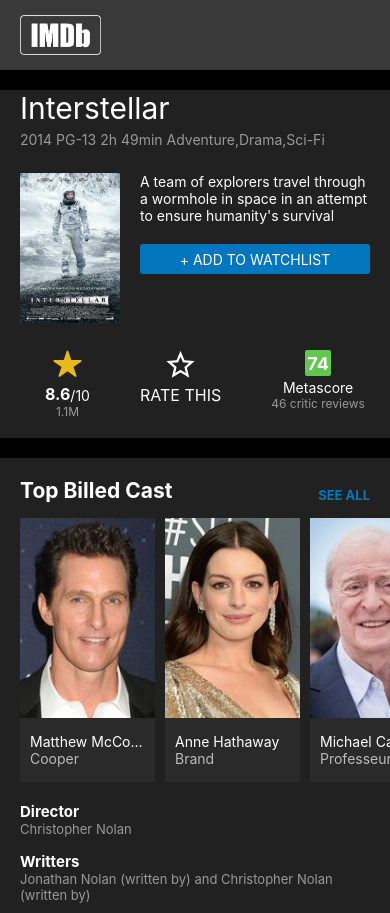
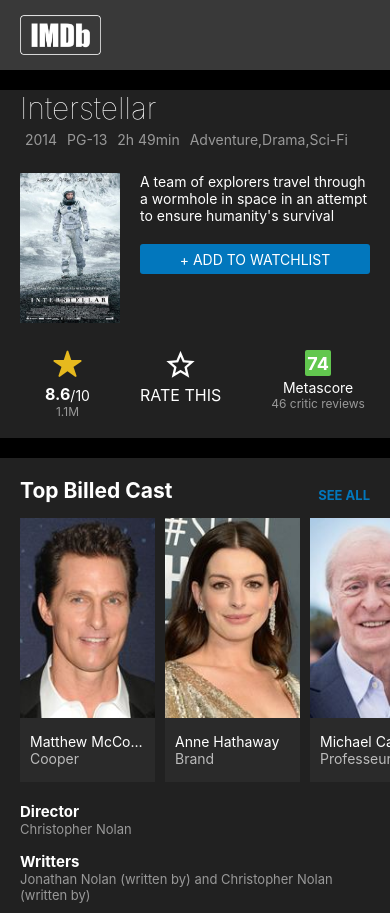
Before and after one commit to BenjaminFian2/react-native-imdb-interstellar, a React Native app: screen / in a window 390 px wide. Built offline with nearby package versions, Linux system fonts and the light colour scheme.

Commit message:
v1/100821

```diff
--- a/App.js
+++ b/App.js
@@ -24,18 +24,24 @@
           <Image
             source={require("./assets/imdb-logo.png")}
             style={styles.logo}
+            resizeMode="contain"
           />
         </View>
         <View style={[styles.filmContainer]}>
           <View style={[styles.film]}>
             <Text style={[styles.filmTitle]}>Interstellar</Text>
-            <Text style={[styles.filmDetails]}>
-              2014 PG-13 2h 49min Adventure,Drama,Sci-Fi
-            </Text>
+            <View style={{ flexDirection: "row" }}>
+              <Text style={[styles.filmDetails]}>2014</Text>
+              <Text style={[styles.filmDetails]}>PG-13</Text>
+              <Text style={[styles.filmDetails]}>2h 49min</Text>
+              <Text style={[styles.filmDetails]}>Adventure,Drama,Sci-Fi</Text>
+            </View>
+
             <View style={[styles.filmDescription]}>
               <Image
                 source={require("./assets/img-film.jpg")}
                 style={styles.filmImg}
+                // resizeMode="contain"
               />
               <View style={[styles.filmDescriptionElements]}>
                 <Text style={[styles.filmDescriptionText]}>
@@ -232,12 +238,14 @@
   filmTitle: {
     color: "white",
     fontSize: 30,
+    fontWeight: "100", //work only on ios
     marginBottom: 5,
   },
   filmDetails: {
     color: "#999999",
     fontSize: 14,
     marginBottom: 25,
+    marginHorizontal: 5,
   },
 
   filmDescription: {
@@ -251,11 +259,11 @@
     height: 150,
     width: 100,
     marginRight: 20,
-    // resizeMode: "contain",
   },
 
   filmDescriptionElements: {
     marginRight: 20,
+    // flex: 1,
     flexShrink: 1,
   },
 
```
